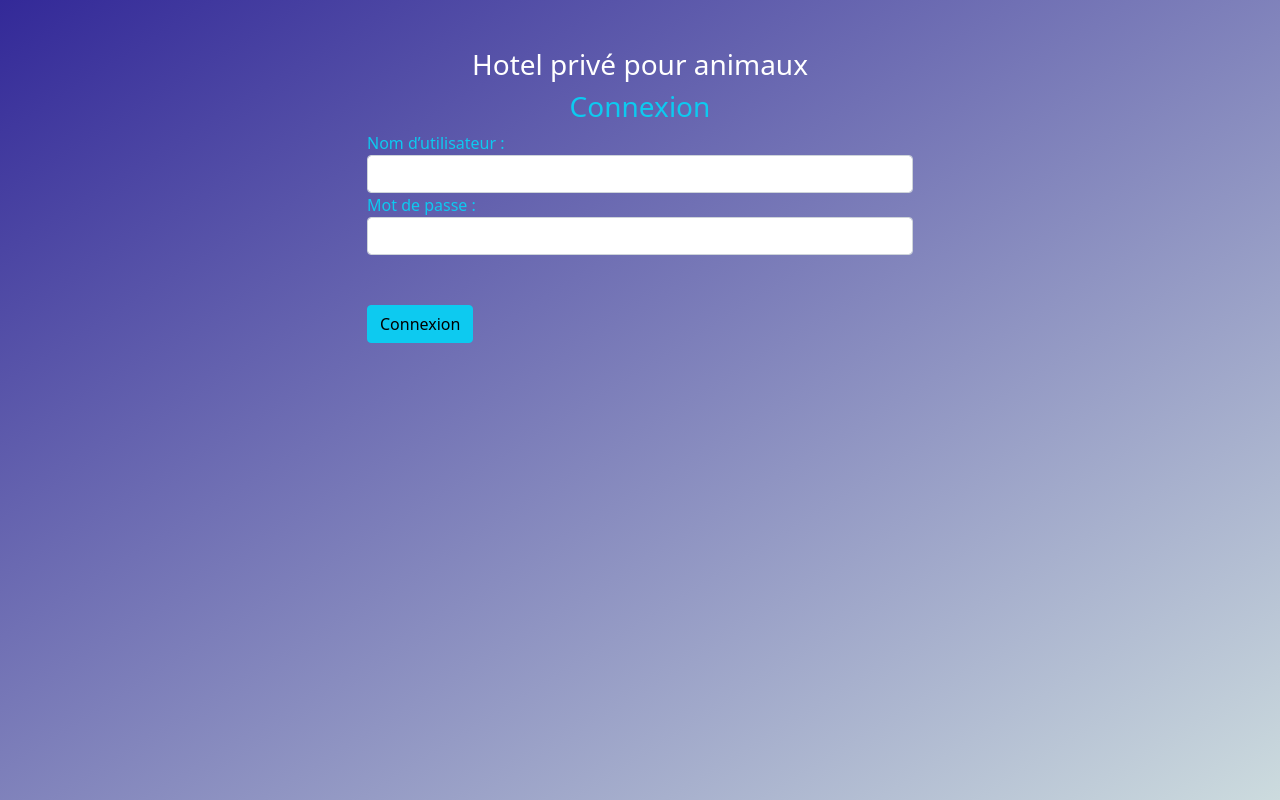
After one commit to lapinRagnar/hotel_animal_django, a Django app: page /accounts/login/ in a window 1280 px wide. The commit adds this page. Run offline with Django 3.2, Linux system fonts and the light colour scheme; some libraries are stand-ins or nearby versions.

Commit message:
authentification - login -logout - changement de mode passe ajout des urls dynamique dans la template de base ajout image static dans la tempate home ajout décoration login_required dans la view inex

```diff
--- a/app_2/settings.py
+++ b/app_2/settings.py
@@ -137,3 +137,6 @@ MEDIA_URL = '/img/'
 # https://docs.djangoproject.com/en/3.2/ref/settings/#default-auto-field
 
 DEFAULT_AUTO_FIELD = 'django.db.models.BigAutoField'
+
+
+LOGIN_REDIRECT_URL = 'home'
--- a/app_2/urls.py
+++ b/app_2/urls.py
@@ -14,12 +14,19 @@ Including another URLconf
     2. Add a URL to urlpatterns:  path('blog/', include('blog.urls'))
 """
 from django.contrib import admin
+from django.contrib.staticfiles.storage import staticfiles_storage
 from django.urls import path, include
+from django.views.generic import RedirectView
+from django.conf import settings
+from django.conf.urls.static import static
+
 from hotel_pour_animal.views.home import index
 
 urlpatterns = [
     path('admin/', admin.site.urls),
     path('', index, name='home'),
     path('hotel_pour_animal/', include('hotel_pour_animal.urls')),
+    path('accounts/', include('django.contrib.auth.urls')),
+    path('favicon.ico', RedirectView.as_view(url=staticfiles_storage.url('img/favicon.ico')))
 
-]
+] + static(settings.MEDIA_URL, document_root=settings.MEDIA_ROOT)
--- a/hotel_pour_animal/urls.py
+++ b/hotel_pour_animal/urls.py
@@ -1,3 +1,4 @@
+from django.contrib.auth.decorators import login_required
 from django.urls import path
 from django.views.generic import DetailView
 
@@ -13,10 +14,10 @@ urlpatterns = [
     path('personnes', personne.personne_list, name='personnes'),
     path('personnes/create', personne.CreatePerson.as_view(), name='create_personne'),
     path('personnes/update/<int:pk>/', personne.UpdatePerson.as_view(), name='update_personne'),
-    path('personnes/<int:pk>/', DetailView.as_view(
+    path('personnes/<int:pk>/', login_required(DetailView.as_view(
         model=Personne,
         template_name="hotel_pour_animal/personne/personne_detail.html"
-    ), name='detail_personne')
+    )), name='detail_personne')
 
 
 ]
--- a/hotel_pour_animal/views/home.py
+++ b/hotel_pour_animal/views/home.py
@@ -1,5 +1,7 @@
+from django.contrib.auth.decorators import login_required
 from django.shortcuts import render
 
 
+@login_required
 def index(request):
     return render(request, 'hotel_pour_animal/home.html', locals())
--- a/static/hotel_pour_animal/css/base.css
+++ b/static/hotel_pour_animal/css/base.css
@@ -14,15 +14,21 @@ nav ul{
 nav ul li{
   font-size: 20px;
   font-family: "JetBrains Mono Light";
-  background: linear-gradient(to bottom left, lightpink, #ccdbde );
+  background: linear-gradient(to bottom left, #d3cb6d, #ccdbde );
   border:  thick double olivedrab;
   /*overflow: hidden;*/
-  margin: 0.5em;
+  /*margin: 0.5em;*/
+  margin-top: 20px;
+  margin-bottom: 10px;
   cursor: pointer;
-  border-radius: 20px;
+  border-radius: 10px;
   box-shadow: 10px 5px 5px rgba(45, 20, 45, 0.4);
-  height: 60px;
+  height: 50px;
 
+}
+
+nav ul h2{
+  margin-top: 10px;
 }
 
 /*nav ul li span{*/
@@ -99,7 +105,7 @@ table tr td a{
 
 
 .card{
-  margin-top: 100px;
+  margin-top: 300px;
 }
 .card-header {
   display: flex;
@@ -117,7 +123,7 @@ table tr td a{
 
 form p label{
   padding-right: 70px;
-  width: 100px;
+  width: 300px;
 }
 
 form p label input{
@@ -128,3 +134,10 @@ form .col.bouton{
   margin-top: 50px;
   margin-bottom: 15px;
 }
+
+
+/*login*/
+
+.bouton_login{
+  margin-top: 50px;
+}
--- a/templates/hotel_pour_animal/home.html
+++ b/templates/hotel_pour_animal/home.html
@@ -1,6 +1,7 @@
 {% extends 'hotel_pour_animal/base.html' %}
 
+{% load static %}
 {% block content %}
     <h1>C'est la page home</h1>
-
+    <img src="{% static 'img/logo-puma.jpg' %}" alt="">
 {% endblock %}
--- /dev/null
+++ b/templates/registration/login.html
@@ -0,0 +1,44 @@
+{% load static %}
+<!DOCTYPE html>
+<html lang="fr">
+<head>
+    <meta charset="UTF-8">
+    <title>S'enregistrer</title>
+    <link href="https://cdn.jsdelivr.net/npm/bootstrap@5.1.3/dist/css/bootstrap.min.css" rel="stylesheet" integrity="sha384-1BmE4kWBq78iYhFldvKuhfTAU6auU8tT94WrHftjDbrCEXSU1oBoqyl2QvZ6jIW3" crossorigin="anonymous">
+    <link rel="stylesheet" type="text/css" href="{% static '/hotel_pour_animal/css/base.css' %}">
+    <script src="https://kit.fontawesome.com/5a429f7869.js" crossorigin="anonymous"></script>
+</head>
+<body>
+
+    <div id="login">
+        <h3 class="text-center text-white pt-5">Hotel privé pour animaux</h3>
+        <div class="container">
+            <div class="row justify-content-center align-item-center" id="login-row">
+                <div class="col-md-6" id="login-column">
+                    <div class="col-md-12" id="login-box">
+                        <form action="" method="post" id="login-form" class="form">
+                            {% csrf_token %}
+                            <h3 class="text-center text-info">Connexion</h3>
+                            <div class="form-group">
+                                <label for="{{ form.username.id_for_label }}" class="text-info">{{ form.username.label_tag }}</label><br>
+                                <input type="text" name="{{ form.username.html_name }}" id="{{ form.username.id_for_label }}" class="form-control" >
+                            </div>
+
+                            <div class="form-group">
+                                <label for="{{ form.password.id_for_label }}" class="text-info">{{ form.password.label_tag }}</label><br>
+                                <input type="password"  name="{{ form.password.html_name }}" id="{{ form.password.id_for_label }}" class="form-control" >
+                            </div>
+
+                            <div class="form-group bouton_login">
+                                <button class="btn btn-info">Connexion</button>
+                            </div>
+
+                        </form>
+                    </div>
+                </div>
+            </div>
+        </div>
+    </div>
+
+</body>
+</html>
```
Also changed, not shown: hotel_pour_animal/views/personne.py (+7 -2 lines), templates/hotel_pour_animal/base.html (+5 -2 lines), templates/registration/logged_out.html (added, +14 -0 lines), templates/registration/password_change_done.html (added, +16 -0 lines), templates/registration/password_change_form.html (added, +31 -0 lines).
